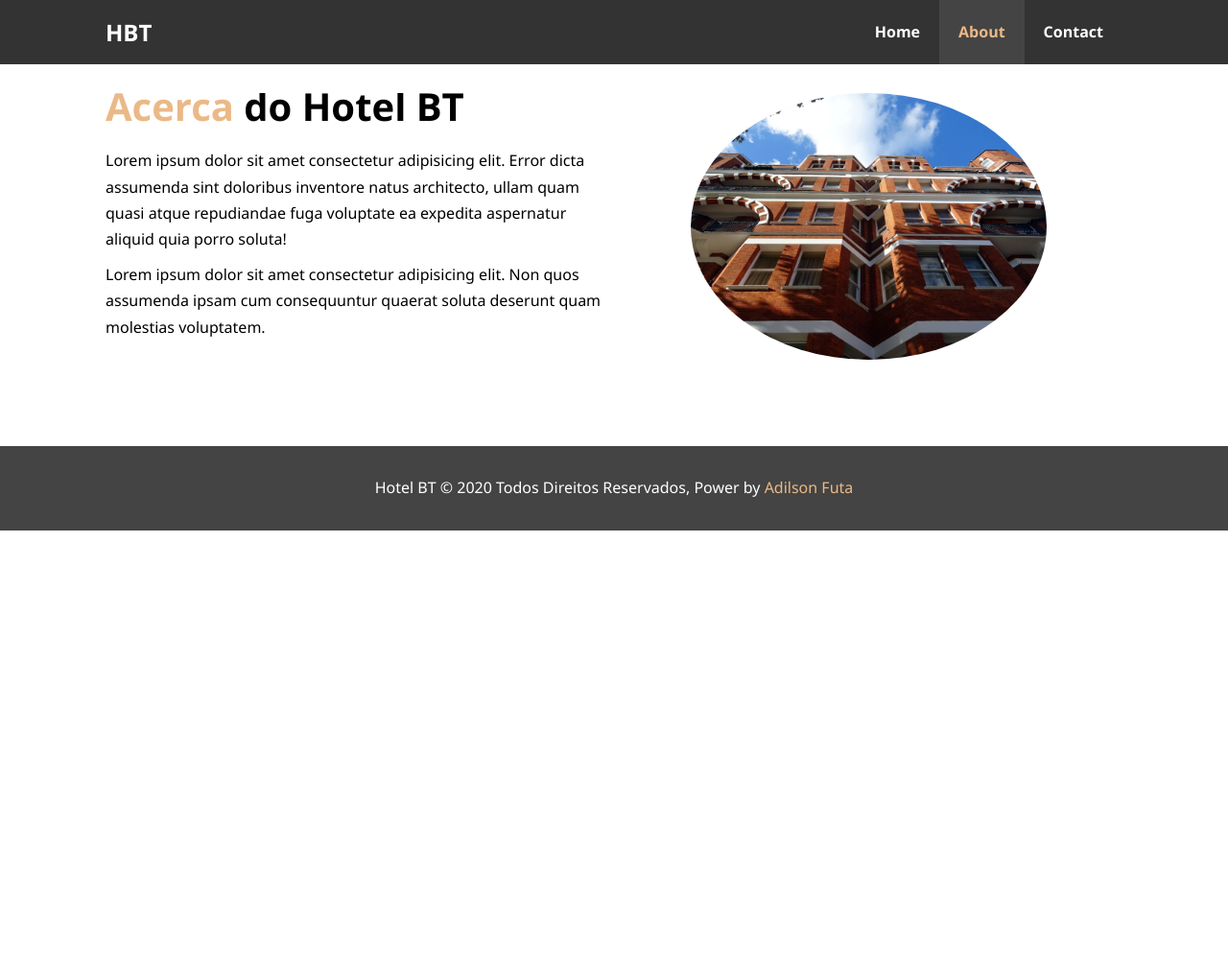
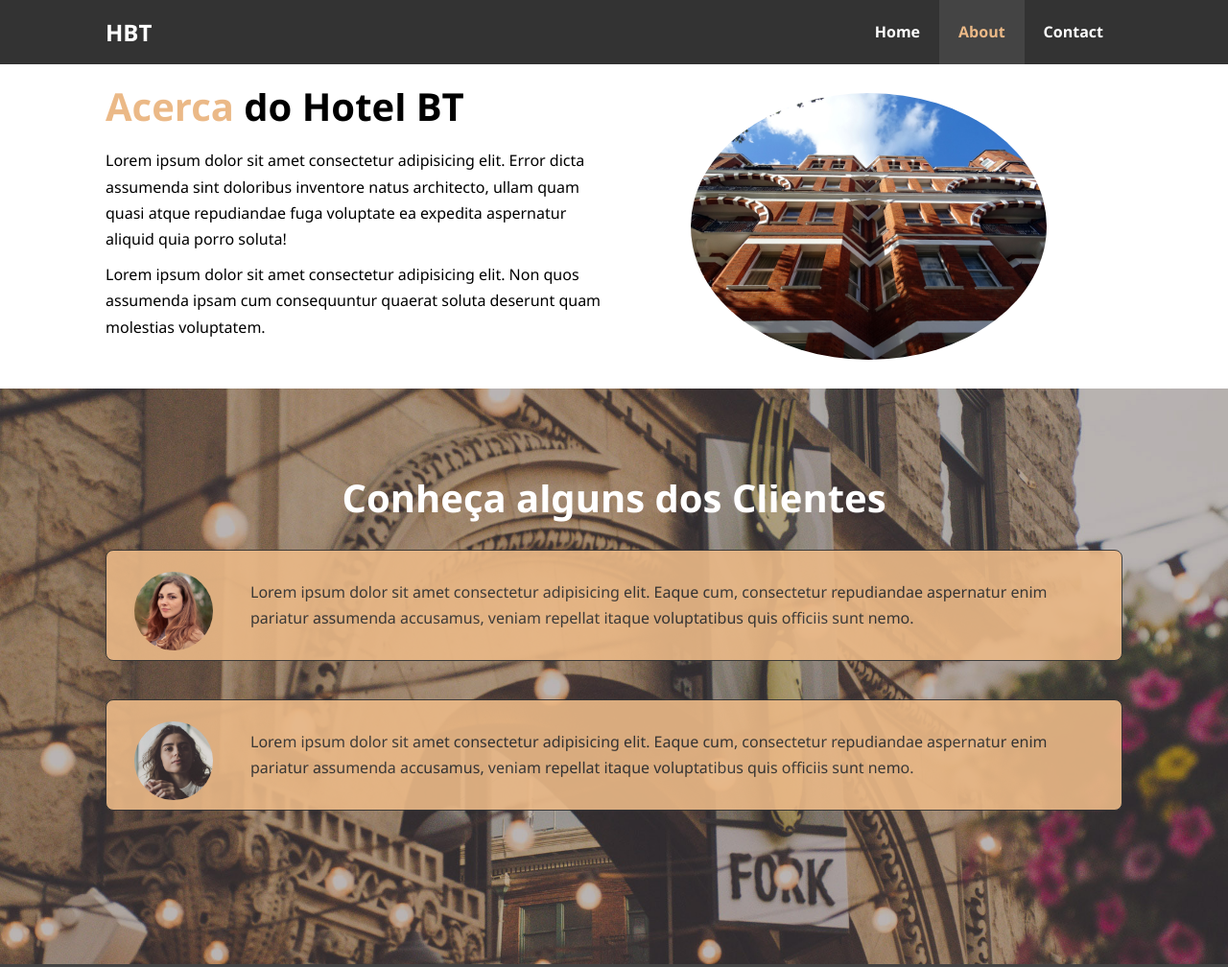
Before and after one commit to adilsonfuta/Hotel_WebSite, a plain HTML site: page about.html in a window 1280 px wide. Shown: the top 1008 px of the page at 96% size. Before the commit the page ends 800 px from the top, so only its background shows below. Drawn offline with Linux system fonts and the light colour scheme.

Commit message:
finalizado about page

```diff
--- a/about.html
+++ b/about.html
@@ -56,15 +56,33 @@
         </div>
     </section>
 
-        <!-- limpando as coisas -->
-        <div class="clear"></div>
+    <!-- limpando as coisas -->
+    <div class="clear"></div>
 
 
-        <!-- aqui coloco as testemunhos-->
+    <!-- aqui coloco as testemunhos-->
 
-        <section id="testemunhos" class="py-3">
+    <section id="testimonials" class="py-3">
+        <div class="container">
+            <h2 class="l-heading">Conheça alguns dos Clientes</h2>
 
-        </section>
+            <div class="testimonial bg-primary">
+                    <img src="/img/person-1.jpg" alt="Joana">
+                    <p>Lorem ipsum dolor sit amet consectetur adipisicing elit. Eaque cum, consectetur repudiandae
+                        aspernatur enim pariatur assumenda accusamus,
+                        veniam repellat itaque voluptatibus quis officiis sunt nemo.</p>
+                </div>
+
+                <div class="testimonial bg-primary">
+                    <img src="/img/person-2.jpg" alt="domigas">
+                    <p>Lorem ipsum dolor sit amet consectetur adipisicing elit. Eaque cum, consectetur repudiandae
+                        aspernatur enim pariatur assumenda accusamus,
+                        veniam repellat itaque voluptatibus quis officiis sunt nemo.</p>
+                </div>
+
+            </div>
+
+    </section>
 
 
     <!-- Aqui fica o footer-->
--- a/css/_about.css
+++ b/css/_about.css
@@ -20,3 +20,37 @@ section#about-info .info-left{
     width: 50%;
     min-height: 100%;
 }
+
+
+/*testemunhos do convidados*/
+
+#testimonials{
+    height: 600px;
+    background: url('/img/test-bg.jpg') no-repeat center center/cover;
+    padding-top: 100px;
+}
+
+#testimonials .testimonial {
+    padding: 20px;
+    margin-bottom: 40px;
+    border:1px solid #333;
+    border-radius: 08px;
+    opacity: 0.9;
+}
+
+#testimonials .testimonial img{
+    margin-top: -7px;
+    width: 100px;
+    float: left;
+    margin-right: 30px;
+    border-radius: 50%;
+    padding: 9px;
+
+
+}
+
+#testimonials h2{
+    color: var(--branca);
+    text-align: center;
+    padding-bottom: 40px;
+}
```
